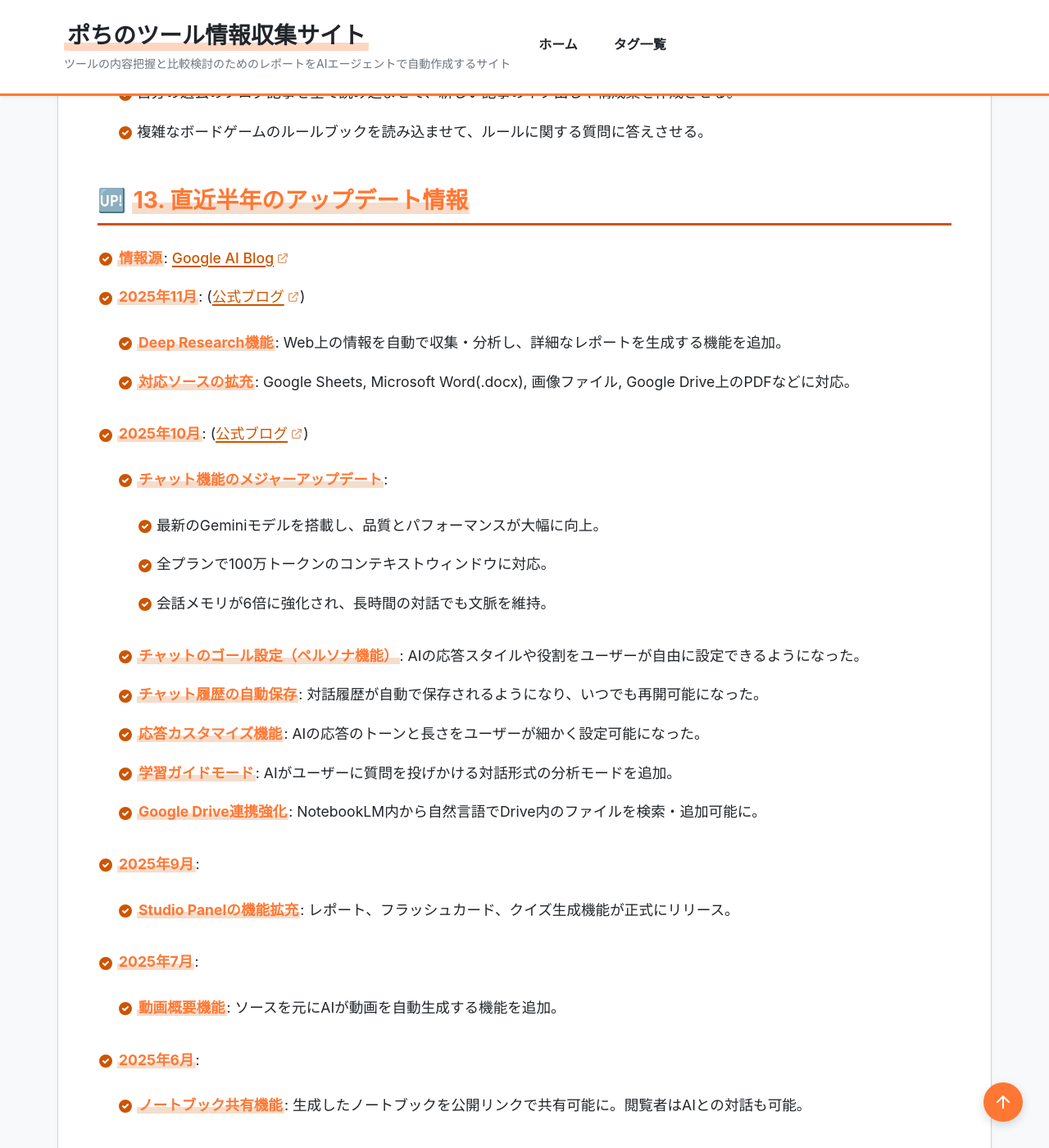
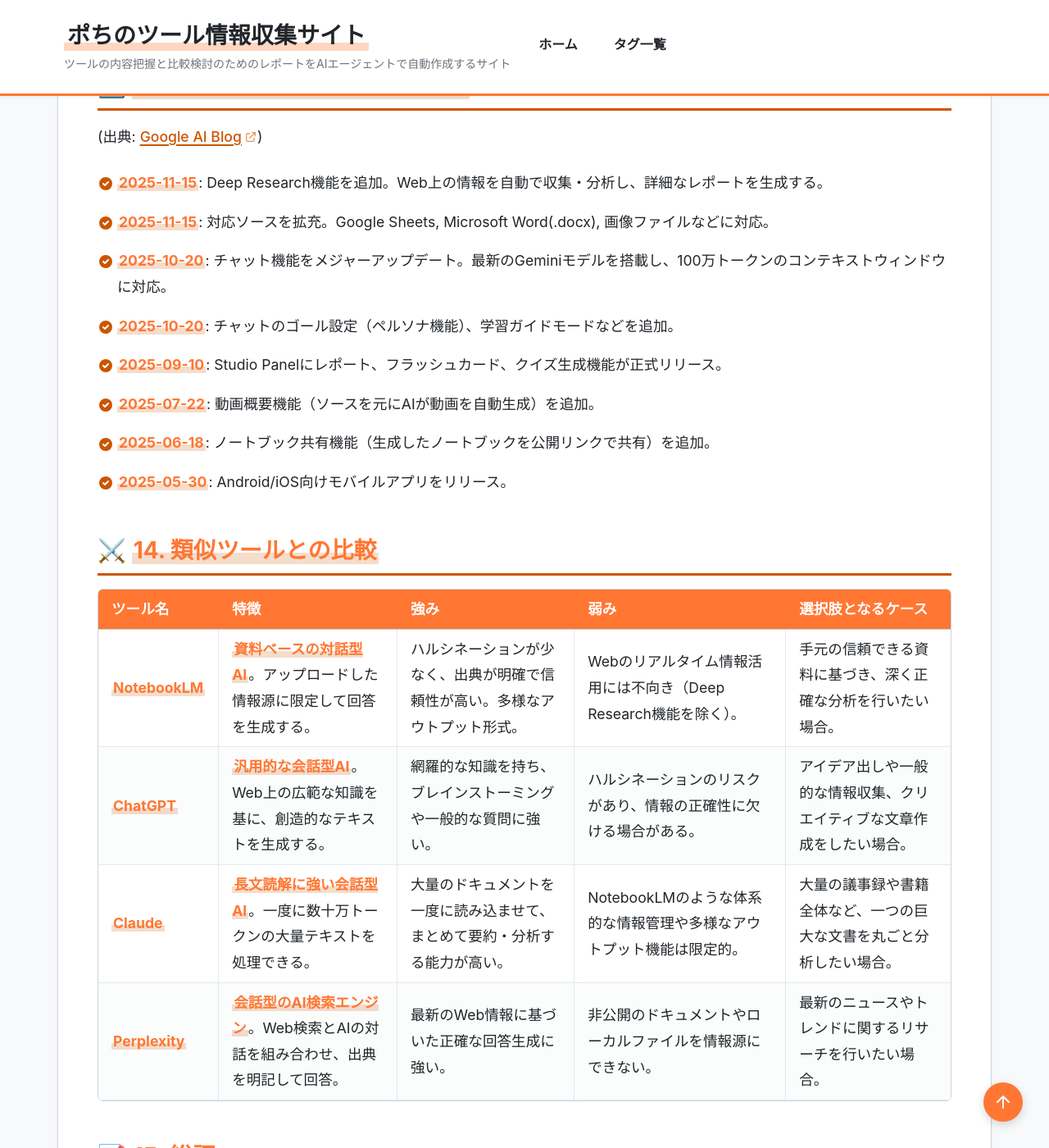
Before and after one commit to aegisfleet/tool-survey-report, a Jekyll site: the page built from _reports/notebooklm.md, in a window 1280 px wide and 1400 px high, scrolled down 7598 px. Shown: the whole window at 82% size. Built offline with Jekyll 4.4.1, drawn with Linux system fonts in a browser that asks for light colours; some of the changed text lies outside the part shown.

Commit message:
feat: Update NotebookLM report to match latest template (#402)
- Updates `_reports/notebooklm.md` to conform to the latest `templates/template.md`.
- Adds new front matter sections: `tool_reading`, `quick_summary`, and `evaluation`.
- Reformats pricing and comparison sections into tables.
- Updates `last_updated` date to `2026-01-12`.
- Ensures bidirectional consistency for `related_tools` with `_reports/lilysai.md`.
- Appends a newline character to the end of the file as per review feedback.

Co-authored-by: google-labs-jules[bot] <161369871+google-labs-jules[bot]@users.noreply.github.com>

```diff
--- a/_reports/notebooklm.md
+++ b/_reports/notebooklm.md
@@ -1,17 +1,50 @@
 ---
+# === フロントマター ===
+# 【必須項目】
 title: "NotebookLM 調査レポート"
 tool_name: "NotebookLM"
+tool_reading: "ノートブックエルエム"
 category: "生成AI"
 developer: "Google"
 official_site: "https://notebooklm.google.com/"
 date: "2025-10-18"
-last_updated: "2025-12-08"
+last_updated: "2026-01-12"
 tags:
   - "AI"
   - "リサーチ"
   - "ライティング"
   - "Google"
 description: "アップロードした資料に基づいて、AIが質問への回答、要約、アイデア出しなどをサポートするGoogle製の次世代リサーチ・ライティングツール。"
+
+# 【クイックサマリー】ホーム画面のカード表示用
+quick_summary:
+  has_free_plan: true
+  is_oss: false
+  starting_price: "無料"
+  target_users:
+    - "研究者"
+    - "ライター"
+    - "学生"
+  latest_highlight: "2025年11月にWeb情報を自動収集・分析するDeep Research機能を追加"
+  update_frequency: "高"
+
+# 【ツール評価】100点満点、基準点70点からの加減算方式
+evaluation:
+  score: 80
+  base_score: 70
+  plus_points:
+    - point: 8
+      reason: "資料ベースの回答と出典明記により、ハルシネーションを抑制し信頼性が高い"
+    - point: 5
+      reason: "Google Workspaceとの強力な連携と、多様なアウトプット形式（音声、動画、マインドマップ）"
+  minus_points:
+    - point: -3
+      reason: "日本語の読解・生成精度が英語に比べて改善の余地がある"
+  summary: "特定の情報源に基づく高精度な分析に強みを持つが、日本語利用時の精度には注意が必要。"
+
+# 【任意項目】該当するもののみ記載
+links:
+  documentation: "https://support.google.com/notebooklm"
 relationships:
   related_tools:
     - "LilysAI"
@@ -22,10 +55,13 @@ relationships:
 ## **1. 基本情報**
 
 * **ツール名**: NotebookLM
+* **ツールの読み方**: ノートブックエルエム
 * **開発元**: Google
-* **公式サイト**: <https://notebooklm.google.com/>
-* **カテゴリ**: AI搭載リサーチ・ライティングアシスタント
-* **概要**: アップロードした資料に基づいて、AIが質問への回答、要約、アイデア出しなどをサポートするリサーチ・ライティングツール。
+* **公式サイト**: [https://notebooklm.google.com/](https://notebooklm.google.com/)
+* **関連リンク**:
+  * ドキュメント: [NotebookLM ヘルプセンター](https://support.google.com/notebooklm)
+* **カテゴリ**: 生成AI
+* **概要**: アップロードした資料に基づいて、AIが質問への回答、要約、アイデア出しなどをサポートするリサーチ・ライティングツール。Googleの最新AIモデルGeminiを搭載し、情報の正確性と出典の明記に重点を置いている。
 
 ## **2. 目的と主な利用シーン**
 
@@ -40,26 +76,19 @@ relationships:
 
 ## **3. 主要機能**
 
-* **ソースのアップロード**: PDF、Googleドキュメント、スライド、Google Sheets、Microsoft Word(.docx)、WebサイトURL、コピーしたテキスト、音声ファイル(MP3)、画像など、多様な形式の資料をアップロード可能。Google Drive上のファイルはURLをペーストするだけで簡単に追加できる。
-* **AIチャット (Gemini搭載)**: アップロードしたソースの内容に基づき、AIと対話形式で質問できる。
-    * **100万トークンのコンテキストウィンドウ**: 大量のドキュメントコレクションを一度に処理し、深い分析が可能。
-    * **会話メモリの強化**: 長時間にわたる対話でも文脈を維持し、一貫性のある応答を返す。
-    * **チャット履歴の自動保存**: 対話の履歴が自動で保存され、後からいつでも再開できる。
-* **チャットのゴール設定 (ペルソナ機能)**: AIの応答スタイルや役割をユーザーが自由に設定可能。「研究アドバイザーのように厳しく批評して」「マーケティング戦略家として行動計画を立てて」といった具体的な指示を与えることで、目的に応じた応答を引き出せる。
-* **Deep Research**: ユーザーの質問に基づき、AIがリサーチプランを作成し、Web上の情報を自動で収集・分析して、出典付きの詳細なレポートを生成する機能。手動での情報収集の手間を大幅に削減する。
+* **ソースのアップロード**: PDF、Googleドキュメント、スライド、Google Sheets、Microsoft Word(.docx)、WebサイトURL、コピーしたテキスト、音声ファイル(MP3)、画像など、多様な形式の資料をアップロード可能。
+* **AIチャット (Gemini搭載)**: アップロードしたソースの内容に基づき、AIと対話形式で質問できる。100万トークンの広大なコンテキストウィンドウに対応。
+* **チャットのゴール設定 (ペルソナ機能)**: AIの応答スタイルや役割をユーザーが自由に設定可能。「研究アドバイザーのように厳しく批評して」といった具体的な指示が可能。
+* **Deep Research**: ユーザーの質問に基づき、AIがリサーチプランを作成し、Web上の情報を自動で収集・分析して、出典付きの詳細なレポートを生成する。
 * **学習ガイドモード**: AIがユーザーに質問を投げかけることで、対話的に思考を深め、多角的な分析を促す。
-* **Studio Panel (多機能ツール群)**:
-    * **音声・動画概要**: ソースの内容を元に、ポッドキャスト風の音声や、画像・引用を含む動画を自動生成。
-    * **マインドマップ**: ソース内の概念やトピック間の関連性を視覚的に表示。
-    * **クイズ・フラッシュカード**: ソースの内容から自動で学習用のクイズやフラッシュカードを生成。
-    * **レポート**: ブリーフィング資料、ブログ記事、ケーススタディなど、テンプレートに基づいたレポートを生成。
-* **Google Drive連携**: Google Drive内のファイルを自然言語で検索し、シamlessにソースとして追加可能。
-* **ノートブック共有機能**: 作成したノートブックを公開リンクで共有可能。閲覧者は内容の編集はできないが、AIとの対話や生成コンテンツの確認ができる。
-* **モバイルアプリ**: AndroidおよびiOSアプリを提供。オフラインでの音声概要再生など、外出先でもコア機能にアクセスできる。
+* **Studio Panel (多機能ツール群)**: 音声・動画概要、マインドマップ、クイズ、レポートなど、ソースを多様な形式でアウトプットする機能群。
+* **Google Drive連携**: Google Drive内のファイルを自然言語で検索し、シームレスにソースとして追加可能。
+* **ノートブック共有機能**: 作成したノートブックを公開リンクで共有できる。
+* **モバイルアプリ**: AndroidおよびiOSアプリを提供。
 
 ## **4. 特徴・強み (Pros)**
 
-* **グラウンディング**: アップロードした資料の内容にのみ基づいて回答するため、AIのハルシネーション（もっともらしい嘘の情報を生成する現象）を大幅に抑制できる。
+* **グラウンディングによる高精度**: アップロードした資料の内容にのみ基づいて回答するため、AIのハルシネーション（もっともらしい嘘）を大幅に抑制できる。
 * **出典の明記**: AIの全ての回答には、元となったソースの箇所が明記されるため、情報の信頼性が高く、ファクトチェックが容易。
 * **多様なアウトプット**: 単純なテキスト応答だけでなく、音声、動画、マインドマップ、クイズなど、多様な形式で情報を整理・活用できる。
 * **思考のパートナー**: AIからの質問提案や対話的な深掘りを通じて、ユーザーの思考を整理し、新たな視点を提供する。
@@ -67,31 +96,25 @@ relationships:
 
 ## **5. 弱み・注意点 (Cons)**
 
-* **情報ソースへの依存**: アップロードした資料に情報がない限り、AIは回答を生成できない。外部のリアルタイム情報にはアクセスしない。
-* **時折見られる不正確さ**: レビューによると、音声・動画概要などで、稀にソースにない情報に言及したり、重要な情報が抜け落ちたりすることがある。100%の正確性を保証するものではないため、最終的な確認は人間が行う必要がある。
+* **情報ソースへの依存**: アップロードした資料に情報がない限り、AIは回答を生成できない。外部のリアルタイム情報にはアクセスしない（Deep Research機能を除く）。
+* **時折見られる不正確さ**: レビューによると、音声・動画概要などで、稀にソースにない情報に言及したり、重要な情報が抜け落ちたりすることがある。最終的な確認は人間が行う必要がある。
 * **日本語の精度**: UIは日本語に対応しているが、日本語の文書の読解や生成の精度は、英語に比べてまだ改善の余地がある可能性がある。
 * **限定的なフォーマットオプション**: レポート等の出力におけるフォーマットのカスタマイズ性は高くない。
 
 ## **6. 料金プラン**
 
-* **無料プラン**:
-  * **価格**: 無料
-  * **対象**: 個人ユーザー、小規模な利用
-  * **制限**: ノートブック数 (100)、ソース数/ノートブック (50)、クエリ数/日 (50)、音声・動画生成 (各3回/日) などに上限あり。
-* **有料プラン (Google AI Pro plan)**:
-  * **価格**: $19.99/ユーザー/月 (Google AI Pro subscriptionの一部として提供)
-  * **対象**: ヘビーユーザー、高度な機能を求める個人
-  * **主な機能**: 無料プランの上限緩和（音声概要5倍など）に加え、チャット専用ノートブック、高度なチャット設定、分析機能などが利用可能。このプランは他のGoogleアプリのAI機能もアンロックする。
-* **エンタープライズ版 (NotebookLM Enterprise)**:
-  * **価格**: 要問い合わせ (Gemini Enterpriseの一部として提供)
-  * **対象**: 大企業
-  * **主な機能**: Google AI Pro planの全機能に加え、VPC-SC対応、データ常駐設定、詳細なIAMロール、Microsoft 365ファイル形式対応など、エンタープライズグレードのセキュリティとコンプライアンス。
+| プラン名 | 料金 | 主な特徴 |
+|---|---|---|
+| **無料プラン** | 無料 | 個人利用向け。ノートブック数(100)、ソース数/ノートブック(50)、クエリ数/日(50)などの上限あり。 |
+| **Google AI Pro plan** | $19.99/月 | ヘビーユーザー向け。無料プランの上限緩和、高度なチャット設定などが利用可能。 |
+| **NotebookLM Enterprise** | 要問い合わせ | 企業向け。エンタープライズ級のセキュリティ、SSO、Microsoft 365連携などを提供。 |
+
 * **課金体系**: ユーザー単位
 * **無料トライアル**: Google AI Pro planには1ヶ月の無料トライアルが存在する。
 
 ## **7. 導入実績・事例**
 
-* Google内の様々なチームで活用されていることが言及されているが、具体的な企業名はまだ広く公開されていない。（現時点では）
+* Google内の様々なチームで活用されていることが言及されているが、具体的な企業名はまだ広く公開されていない。
 * 主に、ナレッジマネジメント、市場調査、コンテンツ制作、学術研究などの分野での活用が想定される。
 
 ## **8. サポート体制**
@@ -107,84 +130,60 @@ relationships:
 
 ## **10. セキュリティとコンプライアンス**
 
-* **認証**:
-  * **個人版**: 個人のGoogleアカウントによる認証。
-  * **Enterprise版**: Cloud IdentityまたはサードパーティIdP (Okta, Microsoft Entra IDなど) を利用したSAML 2.0 / OIDCベースのSSOに対応。
-* **データ管理**:
-  * **個人版**: ユーザーのGoogleアカウントに紐づいてデータが保存される。
-  * **Enterprise版**: データは顧客のGoogle Cloudプロジェクト内に保存され、外部と共有されることはない。顧客管理の暗号鍵 (CMEK) も利用可能。
+* **認証**: 個人版はGoogleアカウント認証。Enterprise版はSAML 2.0 / OIDCベースのSSOに対応。
+* **データ管理**: Enterprise版ではデータは顧客のGoogle Cloudプロジェクト内に保存され、顧客管理の暗号鍵 (CMEK) も利用可能。
 * **準拠規格**: Enterprise版はVPC Service Controlsに対応しており、エンタープライズレベルのセキュリティ要件を満たす。
 
 ## **11. 操作性 (UI/UX) と学習コスト**
 
 * **UI/UX**: Google製品らしい、クリーンでミニマルなデザイン。ソースの追加、チャット、Studio Panelの各機能は直感的に操作できる。
-* **学習コスト**: 基本的な機能はすぐに使いこなせる。ただし、AIの能力を最大限に引き出すための「良い質問」の仕方（プロンプトエンジニアリング）や、多様な機能を組み合わせた高度な活用には、ある程度の慣れが必要。
+* **学習コスト**: 基本的な機能はすぐに使いこなせる。ただし、AIの能力を最大限に引き出すためのプロンプトエンジニアリングには、ある程度の慣れが必要。
 
 ## **12. ユーザーの声（レビュー分析）**
 
-* **調査対象**: TechRadar, X(Twitter)検索, 公式ブログ, Google NotebookLM Fan Site Community Wiki など
+* **調査対象**: TechRadar, X(Twitter)検索, 公式ブログなど
+* **総合評価**: G2, Capterra, ITreviewなどの主要レビューサイトには、まだ十分なレビューが蓄積されていない。（2026年1月時点）
 * **ポジティブな評価**:
-  * 「大量のPDFやドキュメントを読み込ませて、要約や質問ができるのが革命的」(共通)
-  * 「研究論文のサーベイや技術調査が劇的に効率化された」(TechRadar)
-  * 「使いやすいインターフェースと、詳細な音声概要機能が素晴らしい」(TechRadar)
-  * 「アイデアの壁打ち相手として優秀。自分では思いつかなかった視点をくれる」(共通)
+  * 「大量のPDFやドキュメントを読み込ませて、要約や質問ができるのが革命的」
+  * 「研究論文のサーベイや技術調査が劇的に効率化された」
+  * 「アイデアの壁打ち相手として優秀。自分では思いつかなかった視点をくれる」
 * **ネガティブな評価 / 改善要望**:
-  * 「音声・動画概要で、たまにソースの内容と違う回答や不正確な情報が返ってくることがある」(TechRadar)
-  * 「レポート出力などのフォーマットオプションが限られている」(TechRadar)
-  * 「フォルダー分けなど、ノートブックの整理機能が欲しい」(共通)
+  * 「音声・動画概要で、たまにソースの内容と違う回答や不正確な情報が返ってくることがある」
+  * 「レポート出力などのフォーマットオプションが限られている」
+  * 「フォルダー分けなど、ノートブックの整理機能が欲しい」
 * **特徴的なユースケース**:
+  * 複雑なボードゲームのルールブックを読み込ませて、ルールに関する質問に答えさせる。
   * 自分の過去のブログ記事を全て読み込ませて、新しい記事のネタ出しや構成案を作成させる。
-  * 複雑なボードゲームのルールブックを読み込ませて、ルールに関する質問に答えさせる。
 
 ## **13. 直近半年のアップデート情報**
 
-* **情報源**: [Google AI Blog](https://blog.google/technology/ai/)
-* **2025年11月**: ([公式ブログ](https://blog.google/technology/google-labs/notebooklm-deep-research-file-types/))
-    * **Deep Research機能**: Web上の情報を自動で収集・分析し、詳細なレポートを生成する機能を追加。
-    * **対応ソースの拡充**: Google Sheets, Microsoft Word(.docx), 画像ファイル, Google Drive上のPDFなどに対応。
-* **2025年10月**: ([公式ブログ](https://blog.google/technology/google-labs/notebooklm-custom-personas-engine-upgrade/))
-    * **チャット機能のメジャーアップデート**:
-        * 最新のGeminiモデルを搭載し、品質とパフォーマンスが大幅に向上。
-        * 全プランで100万トークンのコンテキストウィンドウに対応。
-        * 会話メモリが6倍に強化され、長時間の対話でも文脈を維持。
-    * **チャットのゴール設定（ペルソナ機能）**: AIの応答スタイルや役割をユーザーが自由に設定できるようになった。
-    * **チャット履歴の自動保存**: 対話履歴が自動で保存されるようになり、いつでも再開可能になった。
-    * **応答カスタマイズ機能**: AIの応答のトーンと長さをユーザーが細かく設定可能になった。
-    * **学習ガイドモード**: AIがユーザーに質問を投げかける対話形式の分析モードを追加。
-    * **Google Drive連携強化**: NotebookLM内から自然言語でDrive内のファイルを検索・追加可能に。
-* **2025年9月**:
-    * **Studio Panelの機能拡充**: レポート、フラッシュカード、クイズ生成機能が正式にリリース。
-* **2025年7月**:
-    * **動画概要機能**: ソースを元にAIが動画を自動生成する機能を追加。
-* **2025年6月**:
-    * **ノートブック共有機能**: 生成したノートブックを公開リンクで共有可能に。閲覧者はAIとの対話も可能。
-* **2025年5月**:
-    * **モバイルアプリ**: Android/iOS向けアプリがリリースされ、外出先での利用が可能に。
-* **今後のロードマップ (予測)**:
-    * **画像生成AI連携**: Googleの画像生成AI「Nano Banana」と連携し、インフォグラフィック作成機能の追加が計画されている。
-    * **公開API**: カスタムワークフローや外部サービスとの連携を可能にする公開APIの提供が予定されている。
+(出典: [Google AI Blog](https://blog.google/technology/ai/))
+
+* **2025-11-15**: Deep Research機能を追加。Web上の情報を自動で収集・分析し、詳細なレポートを生成する。
+* **2025-11-15**: 対応ソースを拡充。Google Sheets, Microsoft Word(.docx), 画像ファイルなどに対応。
+* **2025-10-20**: チャット機能をメジャーアップデート。最新のGeminiモデルを搭載し、100万トークンのコンテキストウィンドウに対応。
+* **2025-10-20**: チャットのゴール設定（ペルソナ機能）、学習ガイドモードなどを追加。
+* **2025-09-10**: Studio Panelにレポート、フラッシュカード、クイズ生成機能が正式リリース。
+* **2025-07-22**: 動画概要機能（ソースを元にAIが動画を自動生成）を追加。
+* **2025-06-18**: ノートブック共有機能（生成したノートブックを公開リンクで共有）を追加。
+* **2025-05-30**: Android/iOS向けモバイルアプリをリリース。
 
 ## **14. 類似ツールとの比較**
 
-* **ChatGPT - GPT-4など**:
-  * **特徴**: Web上の広範な知識を持ち、創造的なテキスト生成が得意。
-  * **比較**: NotebookLMは「閉じた世界（アップロードした資料）」での対話に特化し、正確性と出典を重視する。ChatGPTは「開かれた世界（Web全体）」を知識源とするため、より網羅的だがハルシネーションのリスクがある。
-* **Claude**:
-  * **特徴**: 一度に大量のテキスト（数十万トークン）を読み込める能力に長けている。
-  * **比較**: 大量のドキュメントを一度に処理する能力ではClaudeに軍配が上がる可能性がある。一方、NotebookLMはノートブックという単位で情報を体系的に管理し、音声や動画など多様な形式で継続的に対話していく使い方に強みがある。
-* **Perplexity AI**:
-  * **特徴**: Web検索とAIの対話を組み合わせ、出典を明記しながら回答を生成する「会話型検索エンジン」。
-  * **比較**: 最新のWeb情報を元にしたリサーチではPerplexityが優れる。NotebookLMは、Web上の情報だけでなく、非公開のPDFやドキュメントをソースにできる点が大きな違い。
-* **Logically / Afforai**:
-  * **特徴**: NotebookLMと同様にドキュメントをアップロードして対話する機能に加え、引用追加、テーブル作成、文献管理などのライティング支援機能を持つ。
-  * **比較**: Logicallyはより学術・ライティング支援に特化した機能を持つ可能性がある。NotebookLMはGoogleの強力なAIモデルと多様なメディア（音声・動画）生成機能が強み。
+| ツール名 | 特徴 | 強み | 弱み | 選択肢となるケース |
+|---|---|---|---|---|
+| **NotebookLM** | **資料ベースの対話型AI**。アップロードした情報源に限定して回答を生成する。 | ハルシネーションが少なく、出典が明確で信頼性が高い。多様なアウトプット形式。 | Webのリアルタイム情報活用には不向き（Deep Research機能を除く）。 | 手元の信頼できる資料に基づき、深く正確な分析を行いたい場合。 |
+| **ChatGPT** | **汎用的な会話型AI**。Web上の広範な知識を基に、創造的なテキストを生成する。 | 網羅的な知識を持ち、ブレインストーミングや一般的な質問に強い。 | ハルシネーションのリスクがあり、情報の正確性に欠ける場合がある。 | アイデア出しや一般的な情報収集、クリエイティブな文章作成をしたい場合。 |
+| **Claude** | **長文読解に強い会話型AI**。一度に数十万トークンの大量テキストを処理できる。 | 大量のドキュメントを一度に読み込ませて、まとめて要約・分析する能力が高い。 | NotebookLMのような体系的な情報管理や多様なアウトプット機能は限定的。 | 大量の議事録や書籍全体など、一つの巨大な文書を丸ごと分析したい場合。 |
+| **Perplexity** | **会話型のAI検索エンジン**。Web検索とAIの対話を組み合わせ、出典を明記して回答。 | 最新のWeb情報に基づいた正確な回答生成に強い。 | 非公開のドキュメントやローカルファイルを情報源にできない。 | 最新のニュースやトレンドに関するリサーチを行いたい場合。 |
 
 ## **15. 総評**
 
-* **総合評価**: NotebookLMは、単なるQ&Aツールではなく、特定の情報ソース群と深く対話し、思考を整理・拡張するための「パーソナルなAIリサーチアシスタント」である。特に、信頼性の高い情報源に基づいた正確なアウトプットを重視する点で、他の生成AIツールと一線を画す。音声・動画・マインドマップなど、多様なアウトプット形式により、ユーザーに合わせた学習や分析を可能にする。
-* **推奨するチーム/プロジェクト**:
+* **総合的な評価**:
+  NotebookLMは、単なるQ&Aツールではなく、特定の情報ソース群と深く対話し、思考を整理・拡張するための「パーソナルなAIリサーチアシスタント」である。信頼性の高い情報源に基づいた正確なアウトプットを重視する点で、他の生成AIツールと一線を画す。
+* **推奨されるチームやプロジェクト**:
   * **R&D部門**: 論文や技術文書の分析、先行技術調査。
   * **マーケティング部門**: 市場調査レポート、顧客インタビュー記録の分析。
   * **コンサルティング**: クライアントから提供された資料の迅速なキャッチアップと分析。
-  * **法務・知財部門**: 契約書や特許文書のレビュー。
-* **選択肢となり得るケース**: Web上の不確かな情報ではなく、手元にある信頼性の高いドキュメント群をベースに、深く、正確な分析やインサイトを得たい場合に、ChatGPTやPerplexity AIよりも優れた選択肢となる。プロジェクト単位で情報を管理し、継続的に深掘りしていく用途に最適である。
+* **選択時のポイント**:
+  Web上の不確かな情報ではなく、手元にある信頼性の高いドキュメント群をベースに、深く、正確な分析やインサイトを得たい場合に、ChatGPTやPerplexity AIよりも優れた選択肢となる。プロジェクト単位で情報を管理し、継続的に深掘りしていく用途に最適である。
```
